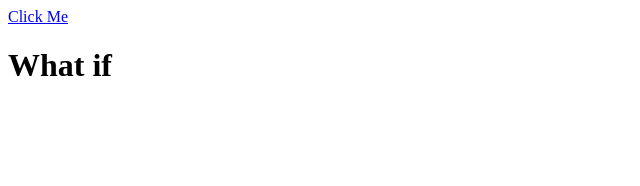
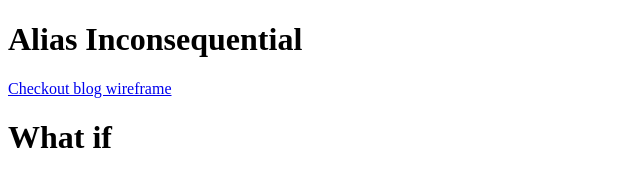
Before and after one commit to AliasHendrickson/AliasHendrickson.github.io, a plain HTML site: page blog-template.html in a window 1280 px wide. Shown: the whole page, without its empty margins (0-640 px from the left). Drawn offline with Linux system fonts and the light colour scheme.

Commit message:
Change image path. Add header

```diff
--- a/blog/blog-template.html
+++ b/blog-template.html
@@ -14,7 +14,8 @@ What new semantic elements did you learn about (if any)?
     <meta charset="UTF-8">
   </head>
 <body>
-  <a href=imgs/wireframe-blogs.png>Click Me</a>
+  <h1>Alias Inconsequential</h1>
+  <a href="imgs/wireframe-blogs.png">Checkout blog wireframe</a>
   <h1>What if</h1>
   <h2></h2>
     <pre></pre>
```
